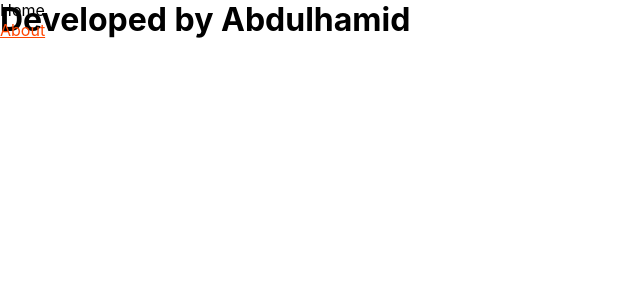
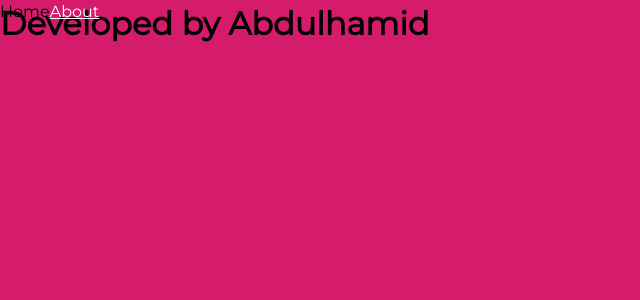
Before and after one commit to abdulhamiid/covid-tracker, a React (Create React App) app: page /about in a window 1280 px wide. Shown: the top 300 px of the page, without its empty margins (0-640 px from the left). Built offline with nearby package versions, Linux system fonts and the light colour scheme.

Commit message:
Load font family

```diff
--- a/src/index.css
+++ b/src/index.css
@@ -1,3 +1,4 @@
+@import url('https://fonts.googleapis.com/css2?family=Montserrat:wght@200;400');
 * {
   margin: 0;
   padding: 0;
@@ -6,20 +7,12 @@
 
 body {
   margin: 0;
-  font-family:
-    -apple-system,
-    BlinkMacSystemFont,
-    'Segoe UI',
-    'Roboto',
-    'Oxygen',
-    'Ubuntu',
-    'Cantarell',
-    'Fira Sans',
-    'Droid Sans',
-    'Helvetica Neue',
-    sans-serif;
+  font-family: Montserrat,sans-serif;
+  line-height: 1.5;
   -webkit-font-smoothing: antialiased;
   -moz-osx-font-smoothing: grayscale;
+  background-color: rgb(209, 4, 93, 0.9);
+
 }
 
 .flex {
@@ -38,13 +31,17 @@ li {
   top: 0;
 }
 
+.navBar ul {
+  display: flex;
+}
+
 a {
   color: #000;
   text-decoration: none;
 }
 
 .active {
-  color: orangered;
+  color: #fff;
   text-decoration: underline;
 }
 
@@ -62,7 +59,7 @@ code {
   width: 100%;
   height: 100%;
   background-repeat: no-repeat;
-  background-size: 45%;
+  background-size: 90%;
   background-position: center center;
 }
 
```
